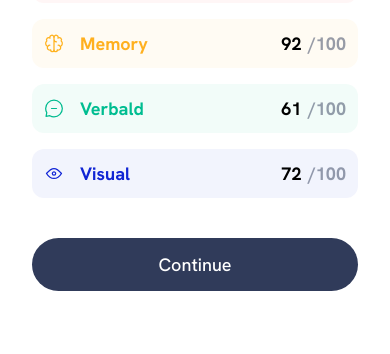
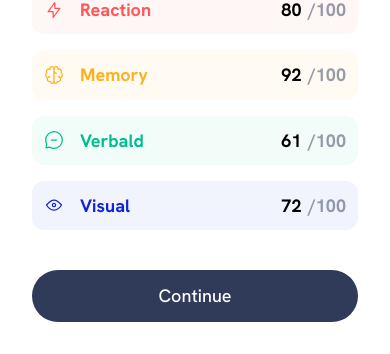
Before and after one commit to CGM-ThanHtike/Results-summary-frontend-mentor-simple-solution, a plain HTML site: page index.html in a window 390 px wide. Shown: the part 553-907 px from the top of the page. Before the commit the page ends 876 px from the top, so only its background shows below. Drawn offline with Linux system fonts and the light colour scheme.

Commit message:
Fixed issues on responsive view and used svgs instead of imgs

```diff
--- a/assets/css/style.css
+++ b/assets/css/style.css
@@ -1,10 +1,10 @@
 /* google font import for Hanken Grotesk font family */
-@import url('https://fonts.googleapis.com/css2?family=Hanken+Grotesk:wght@500;700;800&display=swap');
+@import url("https://fonts.googleapis.com/css2?family=Hanken+Grotesk:wght@500;700;800&display=swap");
 
+/* variables for beautiful shadow */
 :root {
   --shadow-color: 241 30% 92%;
-  --shadow-elevation-high:
-    0.3px 0.5px 0.7px hsl(var(--shadow-color) / 0.23),
+  --shadow-elevation-high: 0.3px 0.5px 0.7px hsl(var(--shadow-color) / 0.23),
     1.5px 3px 4px -0.3px hsl(var(--shadow-color) / 0.25),
     2.8px 5.5px 7.4px -0.6px hsl(var(--shadow-color) / 0.26),
     4.4px 8.7px 11.7px -0.9px hsl(var(--shadow-color) / 0.28),
@@ -72,23 +72,25 @@
 }
 
 .bg-primary-grdient {
-  background: linear-gradient(0deg, hsl(241, 81%, 54%) 0%, hsl(252, 100%, 67%) 100%);
+  background: linear-gradient(0deg,
+      hsl(241, 81%, 54%) 0%,
+      hsl(252, 100%, 67%) 100%);
 }
 
 .bg-circle-grdient {
-  background: linear-gradient(0deg, hsla(241, 72%, 46%, 0) 0%, hsla(256, 72%, 46%, 1) 100%);
+  background: linear-gradient(0deg,
+      hsla(241, 72%, 46%, 0) 0%,
+      hsla(256, 72%, 46%, 1) 100%);
 }
 
 /* styles */
 body {
-  font-family: 'Hanken Grotesk', sans-serif;
+  display: grid;
+  line-height: 1.4;
+  font-family: "Hanken Grotesk", sans-serif;
   font-size: 18px;
   font-weight: 500;
-  line-height: 1.4;
-  height: 100vh;
-  display: flex;
-  justify-content: center;
-  align-items: center;
+  place-content: center;
 }
 
 .flex {
@@ -103,19 +105,19 @@ body {
 /* left card */
 .left-card,
 .right-card {
+  max-width: 415px;
   padding: 2rem;
+  border-radius: 2rem;
   flex: 1 1 50%;
-  max-width: 415px;
-  border-radius: 2rem;
 }
 
 .left-card .result-container {
   display: flex;
+  padding: 0 1.5rem;
+  text-align: center;
   flex-direction: column;
   justify-content: center;
   align-items: center;
-  text-align: center;
-  padding: 0 1.5rem;
 }
 
 .card .card-ttl {
@@ -125,52 +127,52 @@ body {
 }
 
 .left-card .result-container .circle {
+  display: grid;
   width: 185px;
+  margin-bottom: 1.25rem;
+  border-radius: 50%;
   aspect-ratio: 1 / 1;
-  border-radius: 50%;
-  display: grid;
   place-content: center;
-  margin-bottom: 1.25rem;
 }
 
 .left-card .result-container .circle .score {
   display: block;
+  line-height: 1;
   font-size: 4.5rem;
   font-weight: 800;
-  line-height: 1;
 }
 
 .left-card .result-container .card-secondary-ttl {
+  margin-bottom: 1rem;
   font-size: 1.75rem;
-  margin-bottom: 1rem;
 }
 
 .left-card .result-container .card-paragraph {
+  line-height: 1.3;
+  margin-bottom: 1rem;
   font-size: 1rem;
-  margin-bottom: 1rem;
-  line-height: 1.3;
 }
 
 /* right card */
 .right-card .summary-container .summary-status {
   display: flex;
+  margin-bottom: 2.5rem;
   flex-direction: column;
   gap: 1rem;
-  margin-bottom: 2.5rem;
 }
 
 .right-card .summary-container .summary-status .status {
+  display: flex;
   padding: 0.75rem;
   border-radius: 0.75rem;
-  display: flex;
+  font-weight: 700;
   justify-content: space-between;
-  font-weight: 700;
-
 }
 
 .right-card .summary-container .summary-status .status .icon {
   display: flex;
   gap: 1rem;
+  align-items: center;
 }
 
 .right-card .summary-container .summary-status .status .status-mark span:first-child {
@@ -179,32 +181,43 @@ body {
 
 .right-card .summary-container .summary-btn .btn {
   display: inline-flex;
+  width: 100%;
   padding: 0.75em 2em;
-  width: 100%;
+  border: none;
+  border-radius: 2rem;
   justify-content: center;
   align-items: center;
-  border-radius: 2rem;
-  border: none;
   cursor: pointer;
 }
 
 .right-card .summary-container .summary-btn .btn:hover {
-  background: linear-gradient(0deg, hsl(241, 81%, 54%) 0%, hsl(252, 100%, 67%) 100%);
+  background: linear-gradient(0deg,
+      hsl(241, 81%, 54%) 0%,
+      hsl(252, 100%, 67%) 100%);
 }
 
 /* responsive */
 @media (max-width: 768px) {
+  body {
+    display: block;
+  }
+
   .flex {
     flex-wrap: wrap;
   }
 
   .card {
+    border-radius: unset;
     box-shadow: none;
   }
 
   .left-card,
   .right-card {
+    max-width: 100%;
     flex: 1 1 100%;
-    max-width: 100%;
+  }
+
+  .left-card {
+    border-radius: 0 0 2rem 2rem;
   }
 }
--- a/index.html
+++ b/index.html
@@ -2,15 +2,17 @@
 <html lang="en">
 
 <head>
-    <meta charset="UTF-8">
-    <meta name="viewport" content="width=device-width, initial-scale=1.0"> <!-- displays site properly based on user's device -->
-    <link rel="icon" type="image/png" sizes="32x32" href="./assets/images/favicon-32x32.png">
+  <meta charset="UTF-8" />
+  <meta name="viewport" content="width=device-width, initial-scale=1.0" />
+  <!-- displays site properly based on user's device -->
+  <link rel="icon" type="image/png" sizes="32x32" href="./assets/images/favicon-32x32.png" />
   <title>Frontend Mentor | Results summary component</title>
-    <link rel="stylesheet" href="assets/css/reset.css">
-    <link rel="stylesheet" href="assets/css/style.css">
+  <link rel="stylesheet" href="assets/css/reset.css" />
+  <link rel="stylesheet" href="assets/css/style.css" />
 </head>
 
 <body>
+  <main>
     <div class="card flex">
       <div class="left-card bg-primary-grdient">
         <div class="result-container">
@@ -20,54 +22,76 @@
             <span class="sub-score text-pale-blue">of 100</span>
           </div>
           <h2 class="card-secondary-ttl text-white">Great</h2>
-                <p class="card-paragraph text-lavender">You scored higher than 65% of the people who ahve taken these tests.</p>
+          <p class="card-paragraph text-lavender">
+            You scored higher than 65% of the people who ahve taken these tests.
+          </p>
         </div>
       </div>
-
+      <!-- Left card -->
       <div class="right-card">
         <div class="summary-container">
           <h2 class="card-ttl text-dark-gray">Summary</h2>
-
           <div class="summary-status">
             <div class="status bg-red">
-                        <span class="icon color-red"><img src="assets/images/icon-reaction.svg" alt="energy icon">Reaction</span>
+              <span class="icon color-red">
+                <svg xmlns="http://www.w3.org/2000/svg" width="20" height="20" fill="none" viewBox="0 0 20 20">
+                  <path stroke="#F55" stroke-linecap="round" stroke-linejoin="round" stroke-width="1.25" d="M10.833 8.333V2.5l-6.666 9.167h5V17.5l6.666-9.167h-5Z" />
+                </svg>
+                Reaction
+              </span>
               <span class="status-mark">
                 <span class="text-dark-blue">80</span>
                 <span class="text-light-gray">/100</span>
               </span>
             </div>
             <div class="status bg-yellow">
-                        <span class="icon color-yellow"><img src="assets/images/icon-memory.svg" alt="energy icon">Memory</span>
+              <span class="icon color-yellow">
+                <svg xmlns="http://www.w3.org/2000/svg" width="20" height="20" fill="none" viewBox="0 0 20 20">
+                  <path stroke="#FFB21E" stroke-linecap="round" stroke-linejoin="round" stroke-width="1.25" d="M5.833 11.667a2.5 2.5 0 1 0 .834 4.858" />
+                  <path stroke="#FFB21E" stroke-linecap="round" stroke-linejoin="round" stroke-width="1.25" d="M3.553 13.004a3.333 3.333 0 0 1-.728-5.53m.025-.067a2.083 2.083 0 0 1 2.983-2.824m.199.054A2.083 2.083 0 1 1 10 3.75v12.917a1.667 1.667 0 0 1-3.333 0M10 5.833a2.5 2.5 0 0 0 2.5 2.5m1.667 3.334a2.5 2.5 0 1 1-.834 4.858" />
+                  <path stroke="#FFB21E" stroke-linecap="round" stroke-linejoin="round" stroke-width="1.25" d="M16.447 13.004a3.334 3.334 0 0 0 .728-5.53m-.025-.067a2.083 2.083 0 0 0-2.983-2.824M10 3.75a2.085 2.085 0 0 1 2.538-2.033 2.084 2.084 0 0 1 1.43 2.92m-.635 12.03a1.667 1.667 0 0 1-3.333 0" />
+                </svg>
+                Memory
+              </span>
               <span class="status-mark">
                 <span class="text-dark-blue">92</span>
                 <span class="text-light-gray">/100</span>
               </span>
             </div>
             <div class="status bg-teal">
-                        <span class="icon color-teal"><img src="assets/images/icon-verbal.svg" alt="energy icon">Verbald</span>
+              <span class="icon color-teal">
+                <svg xmlns="http://www.w3.org/2000/svg" width="20" height="20" fill="none" viewBox="0 0 20 20">
+                  <path stroke="#00BB8F" stroke-linecap="round" stroke-linejoin="round" stroke-width="1.25" d="M7.5 10h5M10 18.333A8.333 8.333 0 1 0 1.667 10c0 1.518.406 2.942 1.115 4.167l-.699 3.75 3.75-.699A8.295 8.295 0 0 0 10 18.333Z" />
+                </svg>
+                Verbald
+              </span>
               <span class="status-mark">
                 <span class="text-dark-blue">61</span>
                 <span class="text-light-gray">/100</span>
               </span>
             </div>
             <div class="status bg-blue">
-                        <span class="icon color-blue"><img src="assets/images/icon-visual.svg" alt="energy icon">Visual</span>
+              <span class="icon color-blue">
+                <svg xmlns="http://www.w3.org/2000/svg" width="20" height="20" fill="none" viewBox="0 0 20 20">
+                  <path stroke="#1125D6" stroke-linecap="round" stroke-linejoin="round" stroke-width="1.25" d="M10 11.667a1.667 1.667 0 1 0 0-3.334 1.667 1.667 0 0 0 0 3.334Z" />
+                  <path stroke="#1125D6" stroke-linecap="round" stroke-linejoin="round" stroke-width="1.25" d="M17.5 10c-1.574 2.492-4.402 5-7.5 5s-5.926-2.508-7.5-5C4.416 7.632 6.66 5 10 5s5.584 2.632 7.5 5Z" />
+                </svg>
+                Visual
+              </span>
               <span class="status-mark">
                 <span class="text-dark-blue">72</span>
                 <span class="text-light-gray">/100</span>
               </span>
             </div>
           </div>
-
           <div class="summary-btn">
-                    <button class="btn bg-dark-gray text-white">
-                        Continue
-                    </button>
+            <button class="btn bg-dark-gray text-white">Continue</button>
           </div>
         </div>
       </div>
+      <!-- Right Card -->
     </div>
-
+  </main>
 </body>
 
 </html>
```
Lines whose indentation alone changed are shown as unchanged.
